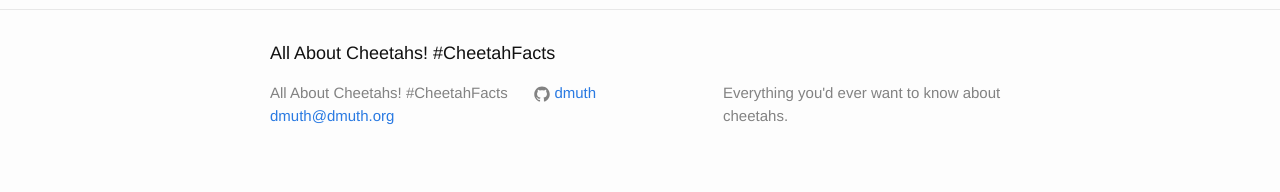
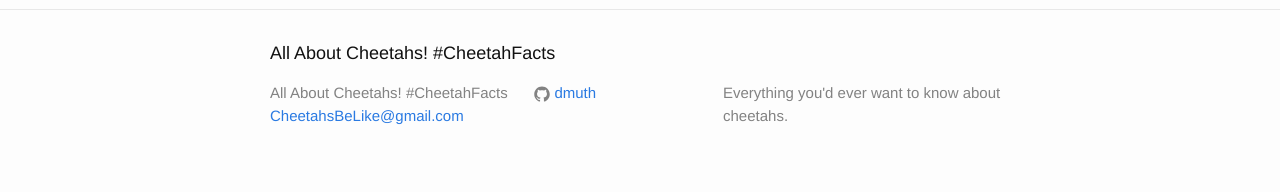
Before and after one commit to dmuth/dmuth.github.io, a Jekyll site: the page built from index.html, in a window 1280 px wide. Shown: the part 1493-1685 px from the top of the page. Built offline with Jekyll 4.4.1, drawn with Linux system fonts in a browser that asks for light colours; comment, search, counter and statistics services are not loaded.

Commit message:
Updated email address

```diff
--- a/_config.yml
+++ b/_config.yml
@@ -3,11 +3,13 @@
 # Site settings
 #
 title: All About Cheetahs!
-email: dmuth@dmuth.org
+email: CheetahsBeLike@gmail.com
 description: > # this means to ignore newlines until "baseurl:"
   Everything you'd ever want to know about cheetahs.
+
 baseurl: "" # the subpath of your site, e.g. /blog/
 url: "http://www.AllAboutCheetahs.info" # the base hostname & protocol for your site
+
 #twitter_username: dmuth
 github_username:  dmuth
 #youtube_channel_name: All About Cheetahs
```
